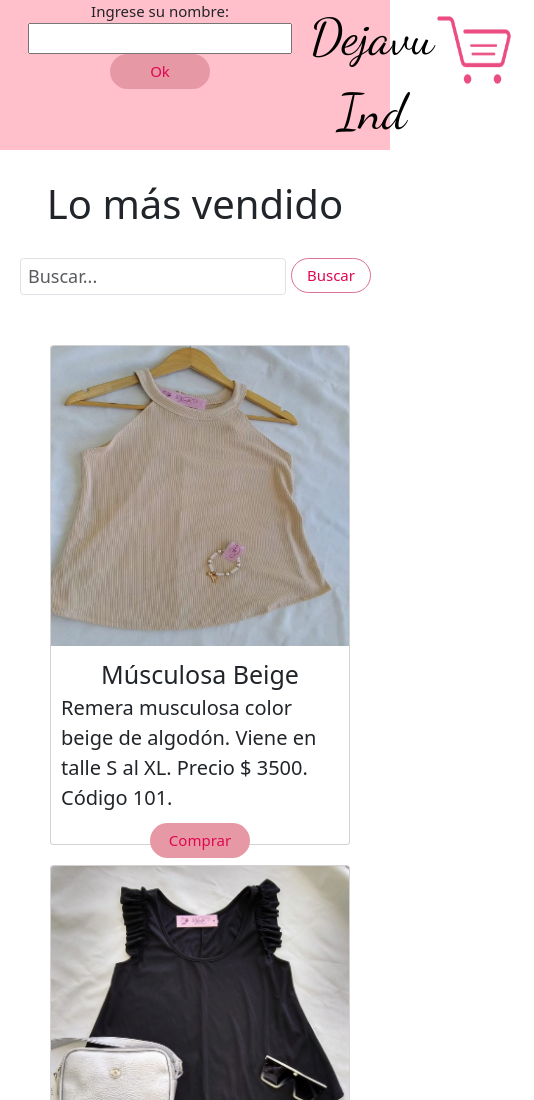
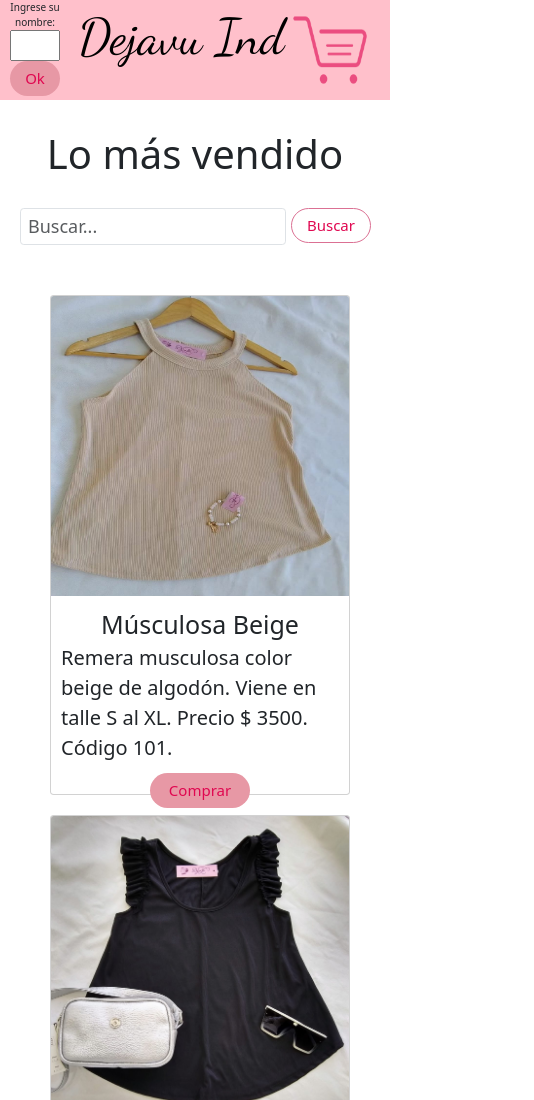
Before and after one commit to vlucero99/Repositoriojs, a plain HTML site: page index.html in a window 390 px wide. Shown: the top 1100 px of the page, 534 px wide, since content can reach past the window. Drawn offline with nearby package versions, Linux system fonts and the light colour scheme; files whose address does not match are found by name.

Commit message:
arreglo responsive

```diff
--- a/css/estilos.css
+++ b/css/estilos.css
@@ -46,6 +46,27 @@ img{
     margin: 30px;
     text-align: center;
 }
+
+@media (max-width: 768px) {
+    header{
+        background-color: pink;
+        display: grid;
+        grid-template-columns: 1fr 3fr 1fr;
+    }
+    .ingresarnombre{
+        margin-left: 10px !important;
+        font-size: 1rem;
+        width: 50px !important;
+        text-align: center;
+    }
+    input{
+        width: 50px;
+    }
+    #btnMostrarNombre{
+        width: 50px !important;
+    }
+}
+
 #divcontenedor{
     display: grid;
     grid-template-columns: 1fr 1fr 1fr 1fr;
```
Also changed, not shown: pages/carrito.html (+1 -0 lines).
